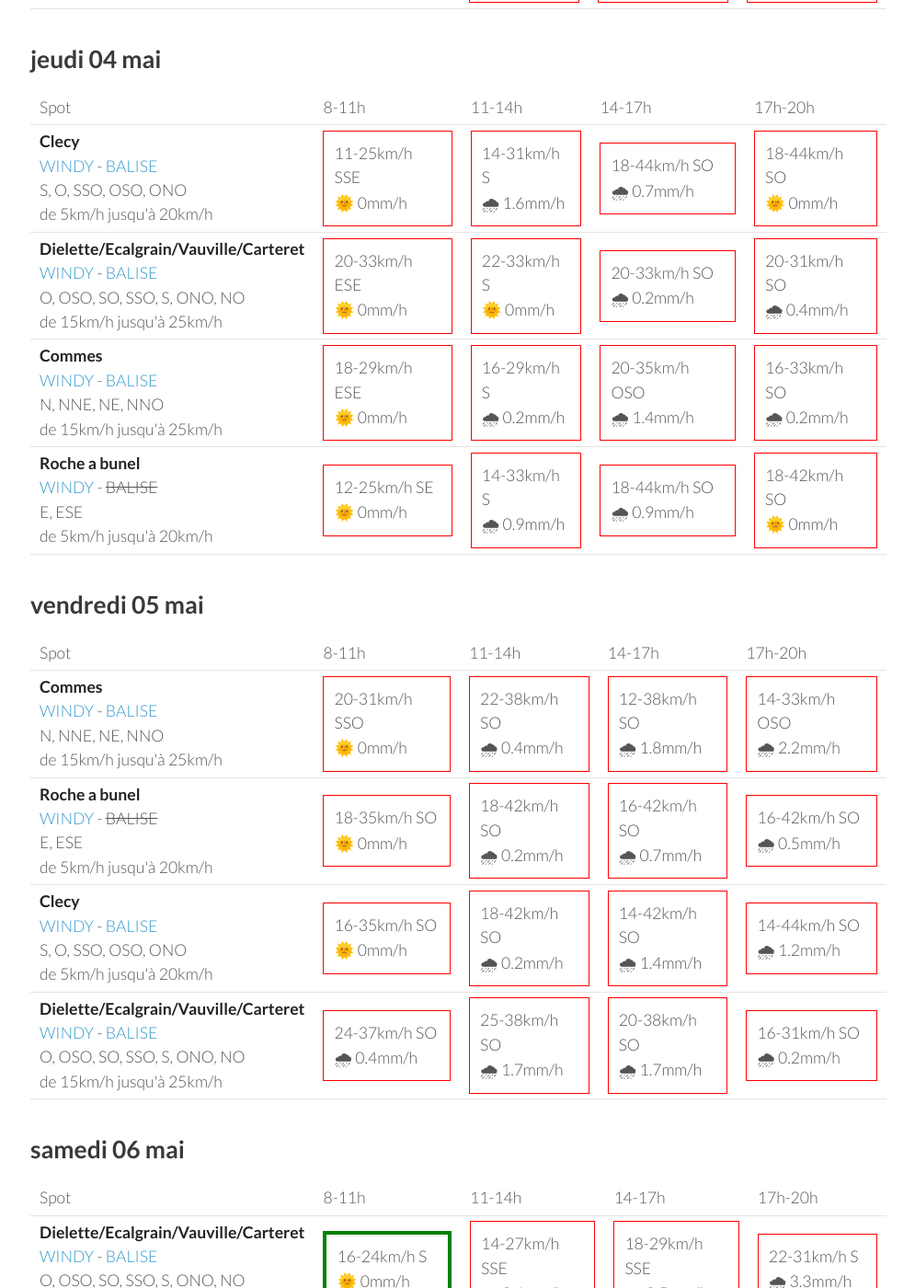
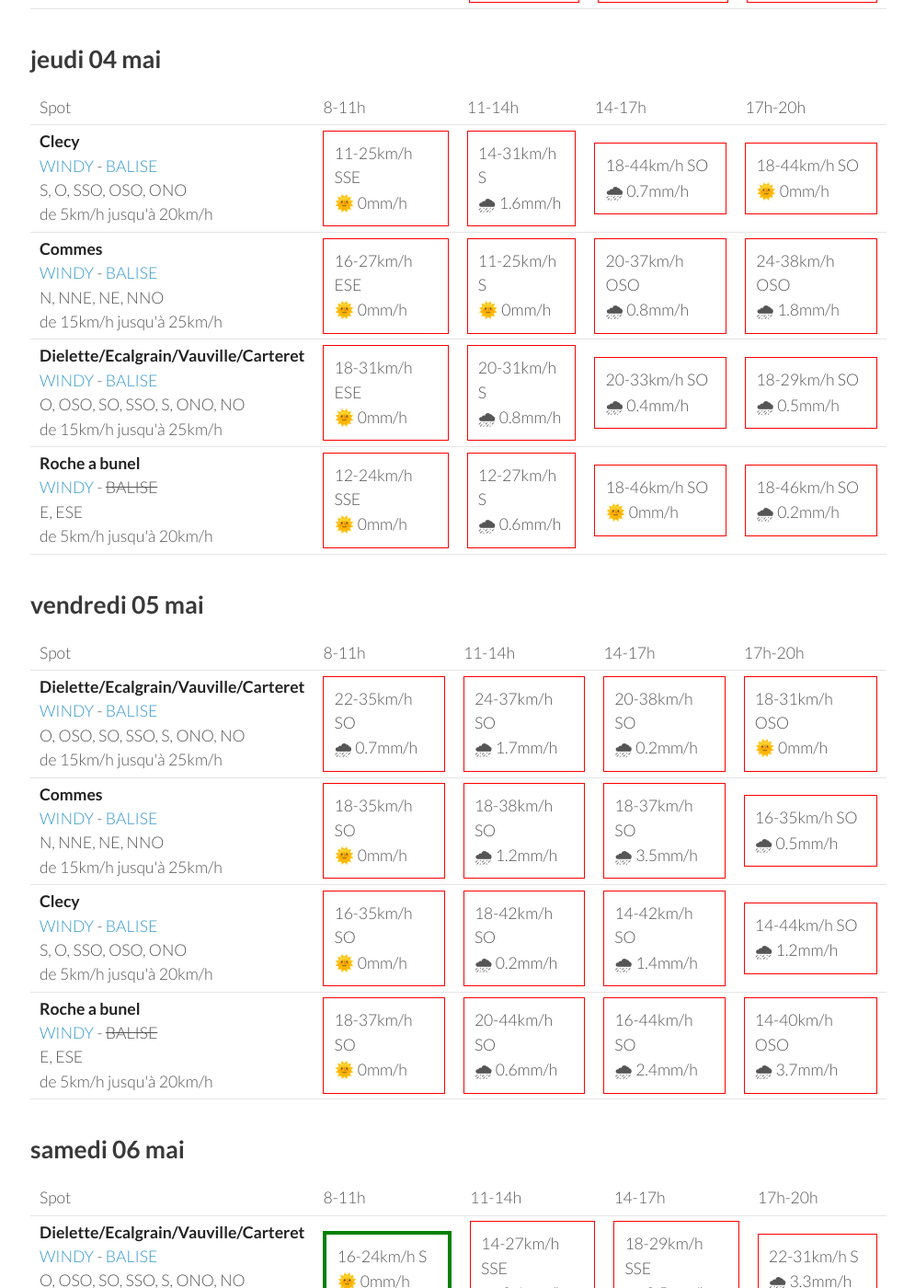
Before and after one commit to parapente-dans-le-nord/parapente-dans-le-nord.github.io, a Jekyll site: the page built from normandie.markdown, in a window 1280 px wide and 1400 px high, scrolled down 1416 px. Shown: the whole window at 92% size, without its empty margins (25-1020 px from the left). Built offline with Jekyll 4.4.1, drawn with Linux system fonts in a browser that asks for light colours; some of the changed text lies outside the part shown.

Commit message:
update index.markdown

```diff
--- a/normandie.markdown
+++ b/normandie.markdown
@@ -140,32 +140,32 @@ page mise à jour le mardi 02 mai 13:46
 
     </tr>
 <tr>
-        <td><strong>Dielette/Ecalgrain/Vauville/Carteret</strong><br><a href="https://windy.com/49.650/-1.856?49.243,-1.856,8">WINDY</a> - <span class=""><a href="http://www.balisemeteo.com/balise.php?idBalise=81">BALISE</a> </span><br> <span class="vent-favorable">O, OSO, SO, SSO, S, ONO, NO</span><br><span class="force-vent">de 15km/h jusqu'à 25km/h</span> </td>
+        <td><strong>Commes</strong><br><a href="https://windy.com/49.346/-0.726?48.936,-0.726,8">WINDY</a> - <span class=""><a href="http://www.balisemeteo.com/balise.php?idBalise=158">BALISE</a> </span><br> <span class="vent-favorable">N, NNE, NE, NNO</span><br><span class="force-vent">de 15km/h jusqu'à 25km/h</span> </td>
 
-            <td><div class="not-flyable"><p>20-33km/h ESE</p><p>🌞 0mm/h</p></div></td>
-            <td><div class="not-flyable"><p>22-33km/h S</p><p>🌞 0mm/h</p></div></td>
-            <td><div class="not-flyable"><p>20-33km/h SO</p><p>🌧 0.2mm/h</p></div></td>
-            <td><div class="not-flyable"><p>20-31km/h SO</p><p>🌧 0.4mm/h</p></div></td>
+            <td><div class="not-flyable"><p>16-27km/h ESE</p><p>🌞 0mm/h</p></div></td>
+            <td><div class="not-flyable"><p>11-25km/h S</p><p>🌞 0mm/h</p></div></td>
+            <td><div class="not-flyable"><p>20-37km/h OSO</p><p>🌧 0.8mm/h</p></div></td>
+            <td><div class="not-flyable"><p>24-38km/h OSO</p><p>🌧 1.8mm/h</p></div></td>
 
 
     </tr>
 <tr>
-        <td><strong>Commes</strong><br><a href="https://windy.com/49.346/-0.726?48.936,-0.726,8">WINDY</a> - <span class=""><a href="http://www.balisemeteo.com/balise.php?idBalise=158">BALISE</a> </span><br> <span class="vent-favorable">N, NNE, NE, NNO</span><br><span class="force-vent">de 15km/h jusqu'à 25km/h</span> </td>
+        <td><strong>Dielette/Ecalgrain/Vauville/Carteret</strong><br><a href="https://windy.com/49.650/-1.856?49.243,-1.856,8">WINDY</a> - <span class=""><a href="http://www.balisemeteo.com/balise.php?idBalise=81">BALISE</a> </span><br> <span class="vent-favorable">O, OSO, SO, SSO, S, ONO, NO</span><br><span class="force-vent">de 15km/h jusqu'à 25km/h</span> </td>
 
-            <td><div class="not-flyable"><p>18-29km/h ESE</p><p>🌞 0mm/h</p></div></td>
-            <td><div class="not-flyable"><p>16-29km/h S</p><p>🌧 0.2mm/h</p></div></td>
-            <td><div class="not-flyable"><p>20-35km/h OSO</p><p>🌧 1.4mm/h</p></div></td>
-            <td><div class="not-flyable"><p>16-33km/h SO</p><p>🌧 0.2mm/h</p></div></td>
+            <td><div class="not-flyable"><p>18-31km/h ESE</p><p>🌞 0mm/h</p></div></td>
+            <td><div class="not-flyable"><p>20-31km/h S</p><p>🌧 0.8mm/h</p></div></td>
+            <td><div class="not-flyable"><p>20-33km/h SO</p><p>🌧 0.4mm/h</p></div></td>
+            <td><div class="not-flyable"><p>18-29km/h SO</p><p>🌧 0.5mm/h</p></div></td>
 
 
     </tr>
 <tr>
         <td><strong>Roche a bunel</strong><br><a href="https://windy.com/48.993/-0.499?48.580,-0.499,8">WINDY</a> - <span class="no-balise"> BALISE </span><br> <span class="vent-favorable">E, ESE</span><br><span class="force-vent">de 5km/h jusqu'à 20km/h</span> </td>
 
-            <td><div class="not-flyable"><p>12-25km/h SE</p><p>🌞 0mm/h</p></div></td>
-            <td><div class="not-flyable"><p>14-33km/h S</p><p>🌧 0.9mm/h</p></div></td>
-            <td><div class="not-flyable"><p>18-44km/h SO</p><p>🌧 0.9mm/h</p></div></td>
-            <td><div class="not-flyable"><p>18-42km/h SO</p><p>🌞 0mm/h</p></div></td>
+            <td><div class="not-flyable"><p>12-24km/h SSE</p><p>🌞 0mm/h</p></div></td>
+            <td><div class="not-flyable"><p>12-27km/h S</p><p>🌧 0.6mm/h</p></div></td>
+            <td><div class="not-flyable"><p>18-46km/h SO</p><p>🌞 0mm/h</p></div></td>
+            <td><div class="not-flyable"><p>18-46km/h SO</p><p>🌧 0.2mm/h</p></div></td>
 
 
     </tr>
@@ -186,22 +186,22 @@ page mise à jour le mardi 02 mai 13:46
       <td>17h-20h</td>
     </tr>
 <tr>
-        <td><strong>Commes</strong><br><a href="https://windy.com/49.346/-0.726?48.936,-0.726,8">WINDY</a> - <span class=""><a href="http://www.balisemeteo.com/balise.php?idBalise=158">BALISE</a> </span><br> <span class="vent-favorable">N, NNE, NE, NNO</span><br><span class="force-vent">de 15km/h jusqu'à 25km/h</span> </td>
+        <td><strong>Dielette/Ecalgrain/Vauville/Carteret</strong><br><a href="https://windy.com/49.650/-1.856?49.243,-1.856,8">WINDY</a> - <span class=""><a href="http://www.balisemeteo.com/balise.php?idBalise=81">BALISE</a> </span><br> <span class="vent-favorable">O, OSO, SO, SSO, S, ONO, NO</span><br><span class="force-vent">de 15km/h jusqu'à 25km/h</span> </td>
 
-            <td><div class="not-flyable"><p>20-31km/h SSO</p><p>🌞 0mm/h</p></div></td>
-            <td><div class="not-flyable"><p>22-38km/h SO</p><p>🌧 0.4mm/h</p></div></td>
-            <td><div class="not-flyable"><p>12-38km/h SO</p><p>🌧 1.8mm/h</p></div></td>
-            <td><div class="not-flyable"><p>14-33km/h OSO</p><p>🌧 2.2mm/h</p></div></td>
+            <td><div class="not-flyable"><p>22-35km/h SO</p><p>🌧 0.7mm/h</p></div></td>
+            <td><div class="not-flyable"><p>24-37km/h SO</p><p>🌧 1.7mm/h</p></div></td>
+            <td><div class="not-flyable"><p>20-38km/h SO</p><p>🌧 0.2mm/h</p></div></td>
+            <td><div class="not-flyable"><p>18-31km/h OSO</p><p>🌞 0mm/h</p></div></td>
 
 
     </tr>
 <tr>
-        <td><strong>Roche a bunel</strong><br><a href="https://windy.com/48.993/-0.499?48.580,-0.499,8">WINDY</a> - <span class="no-balise"> BALISE </span><br> <span class="vent-favorable">E, ESE</span><br><span class="force-vent">de 5km/h jusqu'à 20km/h</span> </td>
+        <td><strong>Commes</strong><br><a href="https://windy.com/49.346/-0.726?48.936,-0.726,8">WINDY</a> - <span class=""><a href="http://www.balisemeteo.com/balise.php?idBalise=158">BALISE</a> </span><br> <span class="vent-favorable">N, NNE, NE, NNO</span><br><span class="force-vent">de 15km/h jusqu'à 25km/h</span> </td>
 
             <td><div class="not-flyable"><p>18-35km/h SO</p><p>🌞 0mm/h</p></div></td>
-            <td><div class="not-flyable"><p>18-42km/h SO</p><p>🌧 0.2mm/h</p></div></td>
-            <td><div class="not-flyable"><p>16-42km/h SO</p><p>🌧 0.7mm/h</p></div></td>
-            <td><div class="not-flyable"><p>16-42km/h SO</p><p>🌧 0.5mm/h</p></div></td>
+            <td><div class="not-flyable"><p>18-38km/h SO</p><p>🌧 1.2mm/h</p></div></td>
+            <td><div class="not-flyable"><p>18-37km/h SO</p><p>🌧 3.5mm/h</p></div></td>
+            <td><div class="not-flyable"><p>16-35km/h SO</p><p>🌧 0.5mm/h</p></div></td>
 
 
     </tr>
@@ -216,12 +216,12 @@ page mise à jour le mardi 02 mai 13:46
 
     </tr>
 <tr>
-        <td><strong>Dielette/Ecalgrain/Vauville/Carteret</strong><br><a href="https://windy.com/49.650/-1.856?49.243,-1.856,8">WINDY</a> - <span class=""><a href="http://www.balisemeteo.com/balise.php?idBalise=81">BALISE</a> </span><br> <span class="vent-favorable">O, OSO, SO, SSO, S, ONO, NO</span><br><span class="force-vent">de 15km/h jusqu'à 25km/h</span> </td>
+        <td><strong>Roche a bunel</strong><br><a href="https://windy.com/48.993/-0.499?48.580,-0.499,8">WINDY</a> - <span class="no-balise"> BALISE </span><br> <span class="vent-favorable">E, ESE</span><br><span class="force-vent">de 5km/h jusqu'à 20km/h</span> </td>
 
-            <td><div class="not-flyable"><p>24-37km/h SO</p><p>🌧 0.4mm/h</p></div></td>
-            <td><div class="not-flyable"><p>25-38km/h SO</p><p>🌧 1.7mm/h</p></div></td>
-            <td><div class="not-flyable"><p>20-38km/h SO</p><p>🌧 1.7mm/h</p></div></td>
-            <td><div class="not-flyable"><p>16-31km/h SO</p><p>🌧 0.2mm/h</p></div></td>
+            <td><div class="not-flyable"><p>18-37km/h SO</p><p>🌞 0mm/h</p></div></td>
+            <td><div class="not-flyable"><p>20-44km/h SO</p><p>🌧 0.6mm/h</p></div></td>
+            <td><div class="not-flyable"><p>16-44km/h SO</p><p>🌧 2.4mm/h</p></div></td>
+            <td><div class="not-flyable"><p>14-40km/h OSO</p><p>🌧 3.7mm/h</p></div></td>
 
 
     </tr>
```
Also changed, not shown: other parts of normandie.markdown (+1 -1 lines).
